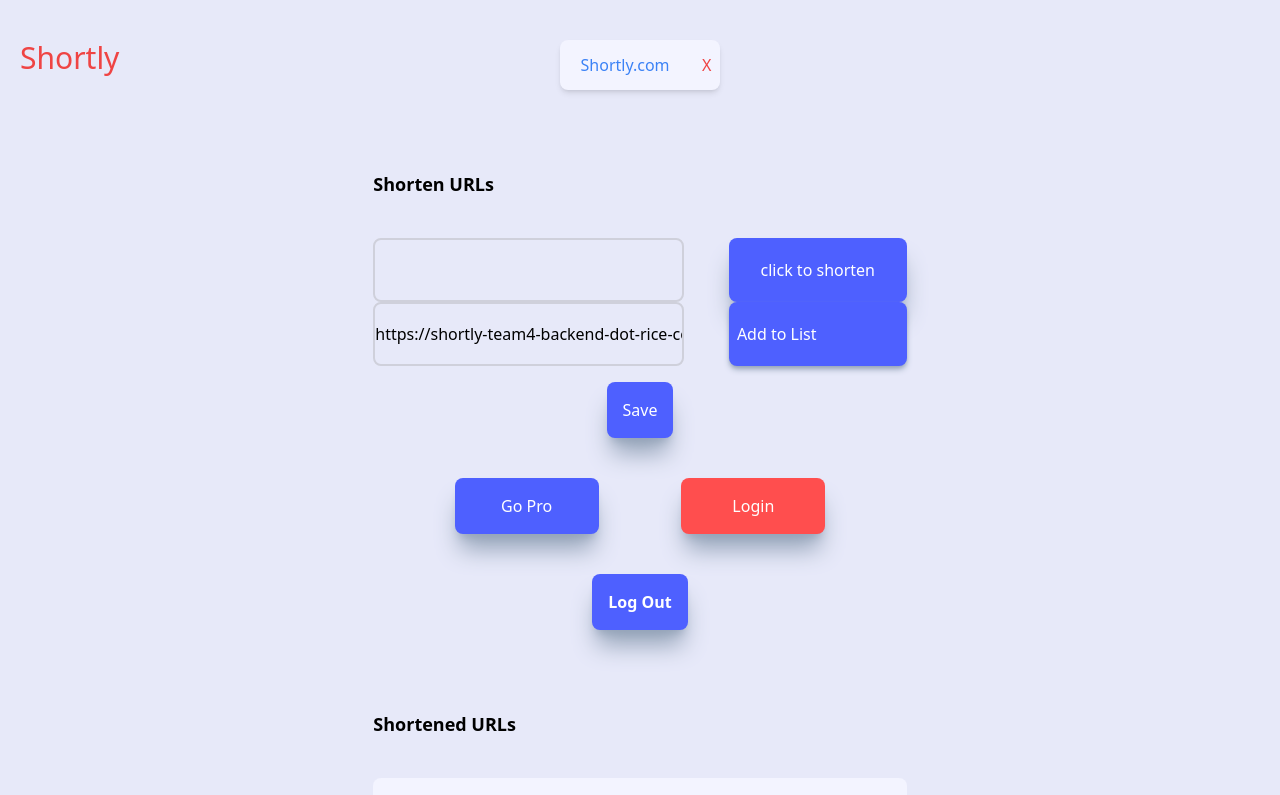
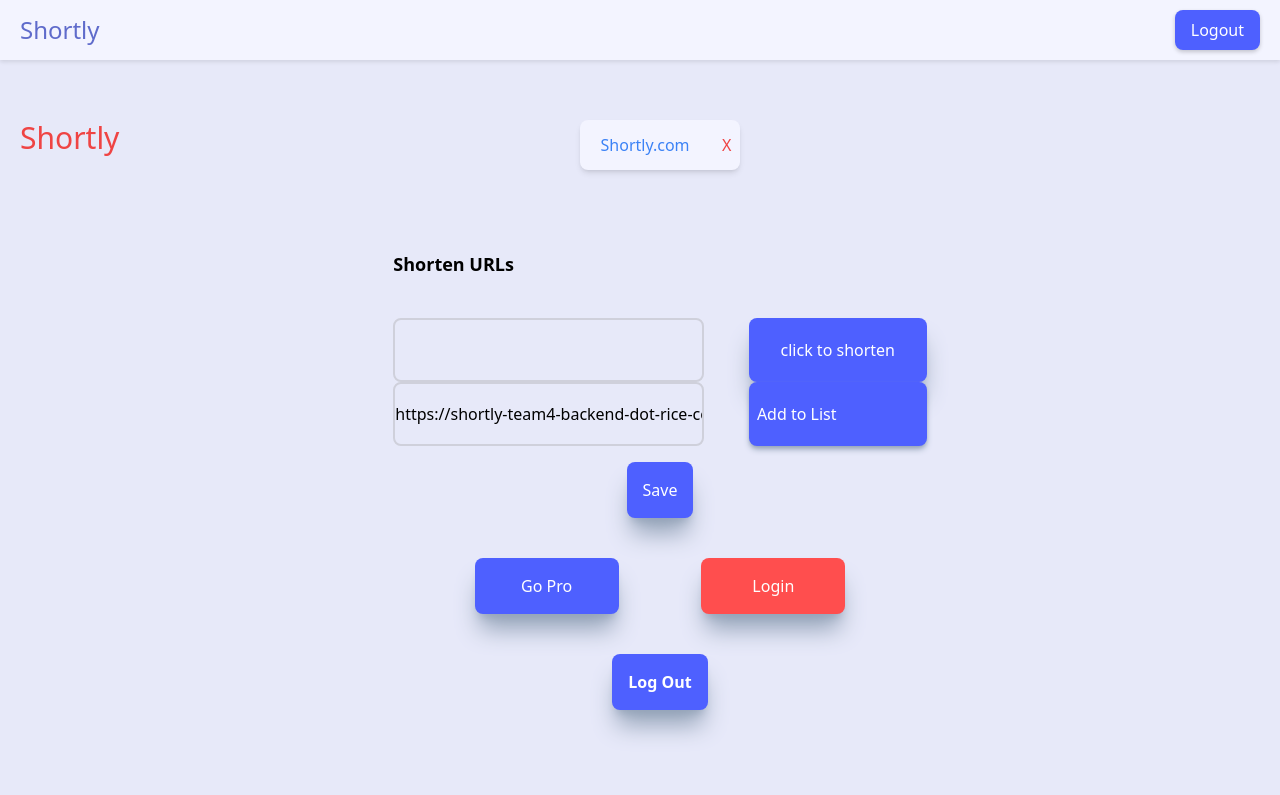
Before and after one commit to divitcr7/COMP-543-Frontend, a React (Create React App) app: page /shorten in a window 1280 px wide. Shown: the top 795 px of the page. Built offline with nearby package versions, Linux system fonts and the light colour scheme; sample sign-in values are in the browser's storage.

Commit message:
Added logout button in HOC style

```diff
--- /dev/null
+++ b/src/components/CommonButtons.js
@@ -0,0 +1,57 @@
+import React from 'react';
+import { useNavigate } from 'react-router-dom';
+
+const CommonButtons = ({ children }) => {
+    const navigate = useNavigate();
+
+    const handleLogout = async () => {
+        try {
+            const response = await fetch('/logout', {
+                method: 'POST',
+            });
+            if (response.ok) {
+                // Clear local storage or any other session identifiers
+                localStorage.removeItem('isAuthenticated');
+                localStorage.removeItem('userId');
+                // Redirect to login page
+                navigate('/');
+            } else {
+                alert('Logout failed');
+            }
+        } catch (error) {
+            console.error('Logout error:', error);
+            alert('Logout failed');
+        }
+    };
+
+    return (
+        <div className='bg-[#e7e9f9] h-screen w-screen'>
+            <header style={{
+                display: 'flex',
+                justifyContent: 'space-between',
+                alignItems: 'center',
+                padding: '10px 20px',
+                backgroundColor: '#f3f4ff',
+                boxShadow: '0 2px 4px rgba(0,0,0,0.1)'
+            }}>
+                <div style={{ fontSize: '24px', color: '#5f6bcb' }}>Shortly</div>
+                <button onClick={handleLogout} style={{
+                    backgroundColor: '#4e60ff',
+                    color: 'white',
+                    padding: '8px 16px',
+                    borderRadius: '8px',
+                    border: 'none',
+                    cursor: 'pointer',
+                    boxShadow: '0 2px 4px rgba(0,0,0,0.2)'
+                }}>
+                    Logout
+                </button>
+            </header>
+            <main style={{ padding: '20px' }}>
+                {children}
+            </main>
+        </div>
+    );
+};
+
+export default CommonButtons;
--- /dev/null
+++ b/src/components/WithCommonButtons.js
@@ -0,0 +1,12 @@
+import React from 'react';
+import CommonButtons from './CommonButtons'; // Use the same Layout component from Option 1
+
+const WithCommonButtons = (WrappedComponent) => {
+    return props => (
+        <CommonButtons>
+            <WrappedComponent {...props} />
+        </CommonButtons>
+    );
+};
+
+export default WithCommonButtons;
--- a/src/screens/Shorten.js
+++ b/src/screens/Shorten.js
@@ -1,6 +1,6 @@
 import React, {useState} from 'react'
 import {Link, useNavigate} from 'react-router-dom'
-
+import WithCommonButtons from '../components/WithCommonButtons';
 function Shorten() {
 
     const [longUrl, setLongUrl] = useState('');
@@ -182,4 +182,4 @@ function Shorten() {
     )
 }
 
-export default Shorten
+export default WithCommonButtons(Shorten);
```
Also changed, not shown: src/screens/Registration.js (+0 -10 lines).
